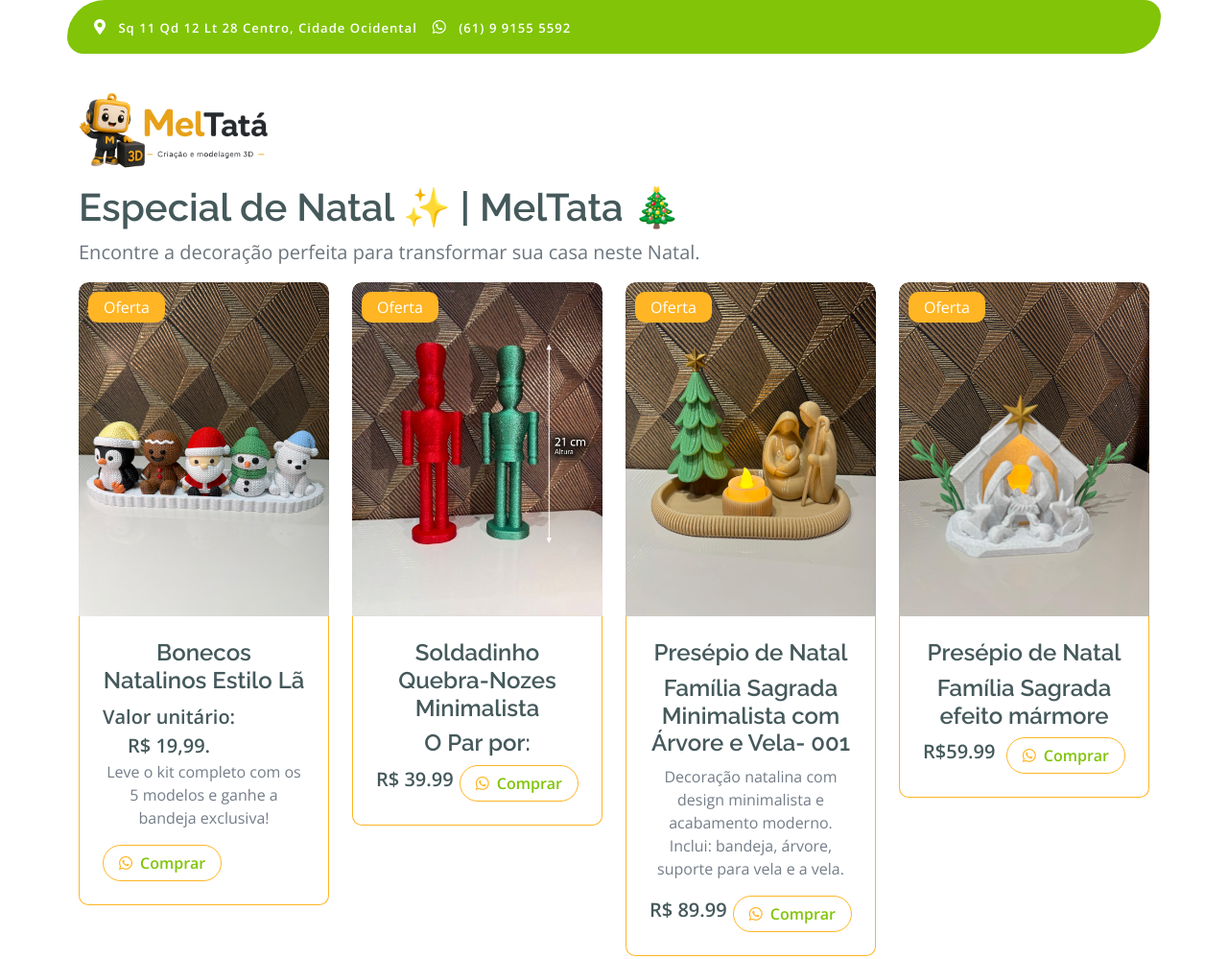
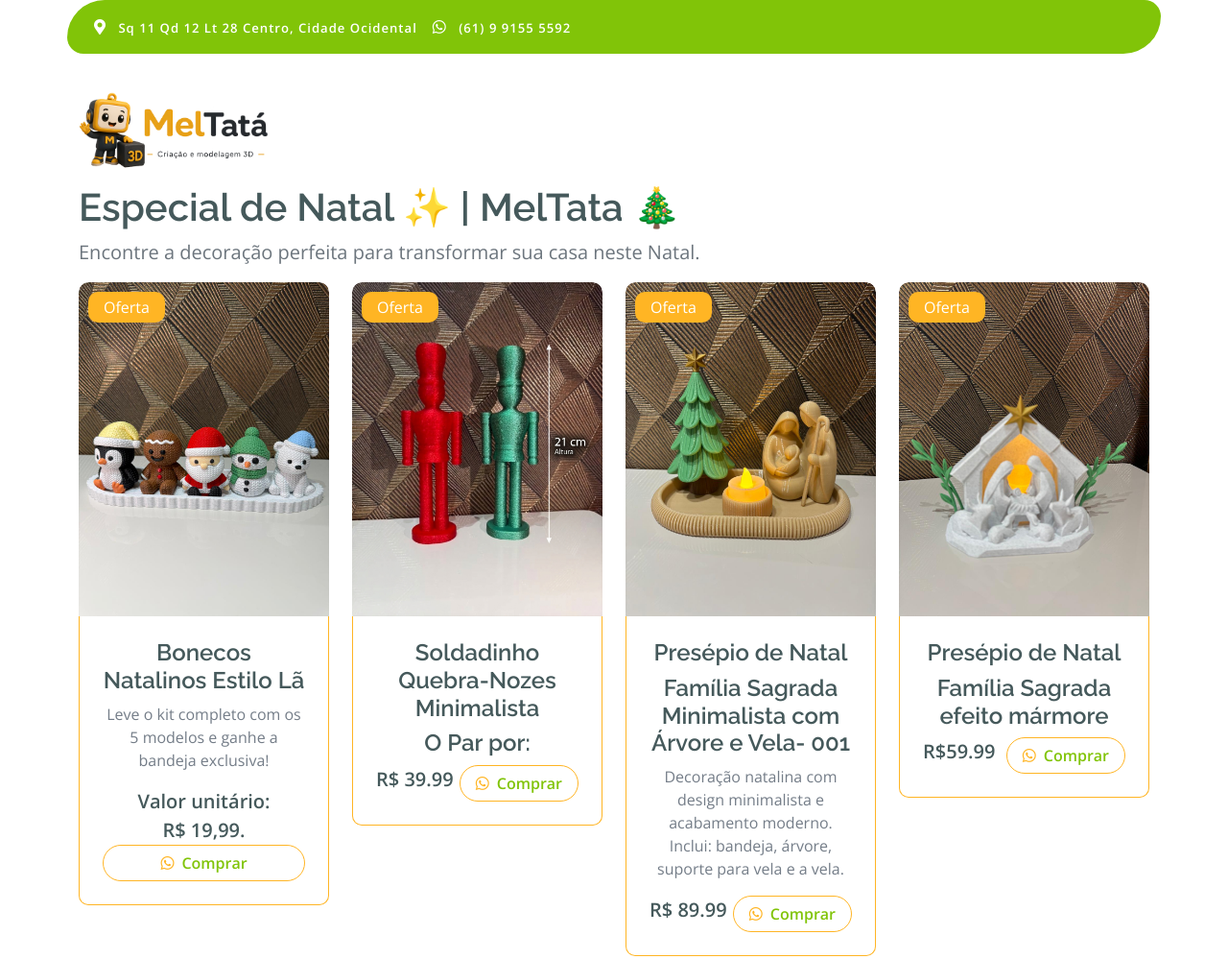
Before and after one commit to Anderlan-Nunes/meltata3d, a plain HTML site: page index.html in a window 1280 px wide. Shown: the top 999 px of the page at 96% size. Drawn offline with nearby package versions, Linux system fonts and the light colour scheme.

Commit message:
corrigento formataçao do bnl

```diff
--- a/index.html
+++ b/index.html
@@ -97,19 +97,20 @@
 
                                                 <div class="p-4 border border-secondary border-top-0 rounded-bottom">
                                                     <h4>Bonecos Natalinos Estilo Lã</h4>
-                                                    <div class="d-flex justify-content-between flex-lg-wrap">
+
+                                                    <p>Leve o kit completo com os 5 modelos e ganhe a bandeja exclusiva!</p>
                                                     <p class="text-dark fs-5 fw-bold mb-0">
                                                         Valor unitário:<br>
                                                         <b class="text-nowrap">R$ 19,99.</b>
                                                     </p>
-                                                        <p>Leve o kit completo com os 5 modelos e ganhe a bandeja exclusiva!</p>
+
                                                     <div>
                                                         <a href="https://wa.me/556191555592?text=Ol%C3%A1%21%20Quero%20comprar%20o%20Boneco%20Natalino%20Estilo%20L%C3%A3%20-%20101.%0Ahttps%3A%2F%2Fanderlan-nunes.github.io%2Fmeltata3d%2Fprodutos%2FBON-LAN-NAT-101.html"
                                                             class="btn border border-secondary rounded-pill px-3 text-primary w-100">
                                                             <i class="fab fa-whatsapp me-2 text-secondary"></i>Comprar
                                                         </a>
                                                     </div>
-                                                    </div>
+
                                                 </div>
                                             </div>
                                         </div>
```
Lines whose indentation alone changed are shown as unchanged.
